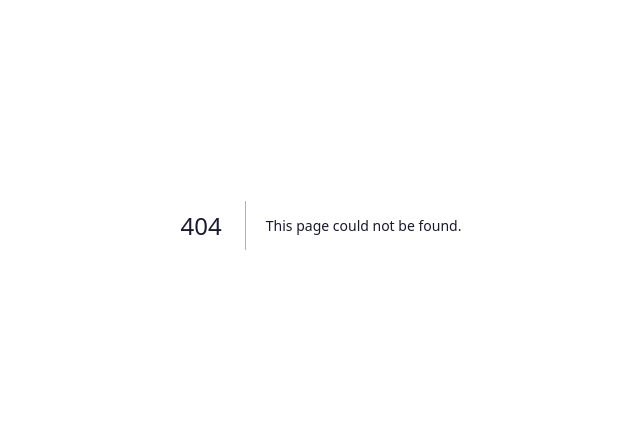
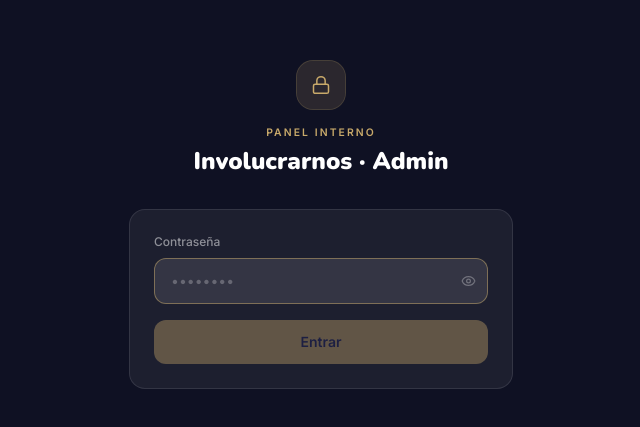
Before and after one commit to fabriziocarugatti/involucrarnos-web, a Next.js app: page /admin/login in a window 1280 px wide. Before the commit this address had no page. Shown: the part 175-602 px from the top of the page, without its empty margins (319-959 px from the left). Built offline with nearby package versions, Linux system fonts and the light colour scheme.

Commit message:
feat: admin con login por cookie + fix schema Sanity (block → contentBlock)

```diff
--- /dev/null
+++ b/src/app/admin/login/page.tsx
@@ -0,0 +1,94 @@
+'use client'
+
+import { useState, type FormEvent } from 'react'
+import { useRouter } from 'next/navigation'
+import { Lock, Loader2, Eye, EyeOff } from 'lucide-react'
+
+export default function AdminLoginPage() {
+  const router = useRouter()
+  const [password, setPassword] = useState('')
+  const [show, setShow] = useState(false)
+  const [loading, setLoading] = useState(false)
+  const [error, setError] = useState('')
+
+  async function handleSubmit(e: FormEvent) {
+    e.preventDefault()
+    setLoading(true)
+    setError('')
+    try {
+      const res = await fetch('/api/admin/login', {
+        method: 'POST',
+        headers: { 'Content-Type': 'application/json' },
+        body: JSON.stringify({ password }),
+      })
+      if (res.ok) {
+        router.push('/admin')
+        router.refresh()
+      } else {
+        const d = await res.json()
+        setError(d.error || 'Contraseña incorrecta')
+      }
+    } catch {
+      setError('Error de conexión')
+    } finally {
+      setLoading(false)
+    }
+  }
+
+  return (
+    <main className="min-h-screen bg-[#0f1123] flex items-center justify-center px-5">
+      <div className="w-full max-w-sm">
+        <div className="text-center mb-8">
+          <div className="inline-flex items-center justify-center w-12 h-12 rounded-2xl bg-dorado/15 ring-1 ring-dorado/30 mb-4">
+            <Lock size={20} strokeWidth={1.8} className="text-dorado" />
+          </div>
+          <p className="text-[0.65rem] font-bold tracking-[0.2em] uppercase text-dorado mb-1">Panel interno</p>
+          <h1 className="font-title font-black text-2xl text-white">Involucrarnos · Admin</h1>
+        </div>
+
+        <form onSubmit={handleSubmit} className="bg-white/[0.06] border border-white/10 rounded-2xl p-6 space-y-4">
+          <div>
+            <label className="block text-xs text-white/50 font-medium mb-2">Contraseña</label>
+            <div className="relative">
+              <input
+                type={show ? 'text' : 'password'}
+                value={password}
+                onChange={(e) => setPassword(e.target.value)}
+                autoFocus
+                required
+                placeholder="••••••••"
+                className="w-full bg-white/[0.07] border border-white/15 rounded-xl px-4 py-3 text-white
+                           placeholder:text-white/25 focus:outline-none focus:border-dorado/50 focus:bg-white/10
+                           transition-colors pr-10 text-sm"
+              />
+              <button
+                type="button"
+                onClick={() => setShow((v) => !v)}
+                className="absolute right-3 top-1/2 -translate-y-1/2 text-white/30 hover:text-white/60 transition-colors"
+              >
+                {show ? <EyeOff size={15} /> : <Eye size={15} />}
+              </button>
+            </div>
+          </div>
+
+          {error && (
+            <p className="text-rose-400 text-xs bg-rose-400/10 border border-rose-400/20 rounded-lg px-3 py-2">
+              {error}
+            </p>
+          )}
+
+          <button
+            type="submit"
+            disabled={loading || !password}
+            className="w-full bg-dorado text-azul-dark font-bold py-3 rounded-xl text-sm
+                       hover:bg-dorado-soft transition-colors disabled:opacity-40 disabled:cursor-not-allowed
+                       flex items-center justify-center gap-2"
+          >
+            {loading && <Loader2 size={14} className="animate-spin" />}
+            Entrar
+          </button>
+        </form>
+      </div>
+    </main>
+  )
+}
--- a/src/app/admin/page.tsx
+++ b/src/app/admin/page.tsx
@@ -1,7 +1,8 @@
 'use client'
 
 import { useEffect, useState, useCallback } from 'react'
-import { Users, GraduationCap, Mail, Calendar, Trash2, Loader2 } from 'lucide-react'
+import { useRouter } from 'next/navigation'
+import { Users, GraduationCap, Mail, Calendar, Trash2, Loader2, LogOut } from 'lucide-react'
 
 type Row = Record<string, string>
 
@@ -44,6 +45,7 @@ function DeleteButton({ table, id, onDeleted }: { table: string; id: string; onD
 }
 
 export default function AdminPage() {
+  const router = useRouter()
   const [inscripciones, setInscripciones] = useState<Row[]>([])
   const [suscriptores, setSuscriptores] = useState<Row[]>([])
   const [loading, setLoading] = useState(true)
@@ -66,6 +68,15 @@ export default function AdminPage() {
         <div className="mb-10">
           <p className="text-[0.65rem] font-bold tracking-[0.2em] uppercase text-dorado mb-1">Panel interno</p>
           <h1 className="font-title font-black text-3xl md:text-4xl text-white">Involucrarnos · Admin</h1>
+          <button
+            onClick={async () => {
+              await fetch('/api/admin/login', { method: 'DELETE' })
+              router.push('/admin/login')
+            }}
+            className="mt-3 inline-flex items-center gap-1.5 text-xs text-white/35 hover:text-white/70 transition-colors"
+          >
+            <LogOut size={12} /> Cerrar sesión
+          </button>
         </div>
 
         {/* Stats */}
--- /dev/null
+++ b/src/app/api/admin/login/route.ts
@@ -0,0 +1,28 @@
+import { NextRequest, NextResponse } from 'next/server'
+
+const ADMIN_PASSWORD = process.env.ADMIN_PASSWORD || 'involucrarnos2026'
+
+export async function POST(req: NextRequest) {
+  let body: { password?: string } = {}
+  try { body = await req.json() } catch { /* empty body */ }
+
+  if (!body.password || body.password !== ADMIN_PASSWORD) {
+    return NextResponse.json({ ok: false, error: 'Contraseña incorrecta' }, { status: 401 })
+  }
+
+  const res = NextResponse.json({ ok: true })
+  res.cookies.set('inv_admin', 'ok', {
+    httpOnly: true,
+    secure: process.env.NODE_ENV === 'production',
+    sameSite: 'lax',
+    maxAge: 60 * 60 * 24 * 7,
+    path: '/',
+  })
+  return res
+}
+
+export async function DELETE() {
+  const res = NextResponse.json({ ok: true })
+  res.cookies.set('inv_admin', '', { maxAge: 0, path: '/' })
+  return res
+}
--- /dev/null
+++ b/src/middleware.ts
@@ -0,0 +1,18 @@
+import { NextRequest, NextResponse } from 'next/server'
+
+export function middleware(req: NextRequest) {
+  const { pathname } = req.nextUrl
+
+  if (pathname.startsWith('/admin') && pathname !== '/admin/login') {
+    const session = req.cookies.get('inv_admin')
+    if (session?.value !== 'ok') {
+      return NextResponse.redirect(new URL('/admin/login', req.url))
+    }
+  }
+
+  return NextResponse.next()
+}
+
+export const config = {
+  matcher: ['/admin/:path*'],
+}
--- a/src/sanity/schemas/articulo.ts
+++ b/src/sanity/schemas/articulo.ts
@@ -113,7 +113,7 @@ export const articulo = defineType({
       of: [
         {
           type: 'object',
-          name: 'block',
+          name: 'contentBlock',
           fields: [
             {
               name: 'type',
```
